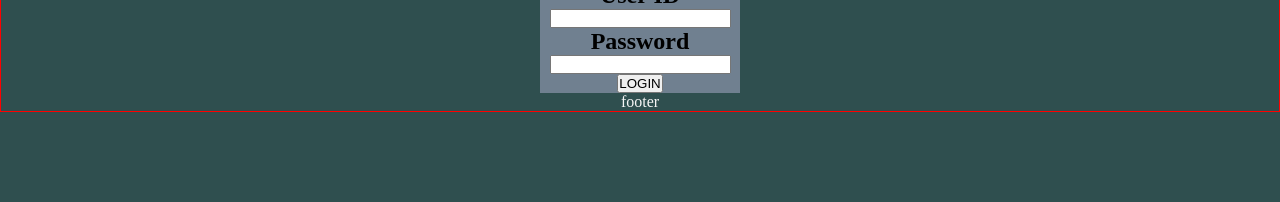
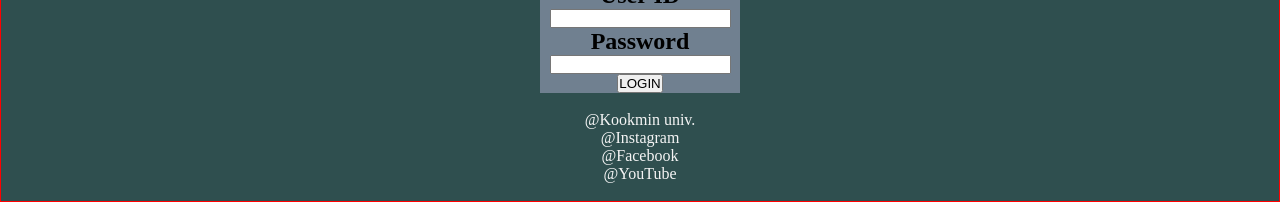
Before and after one commit to Choi-Jiwon-38/WINK-HTML-study, a plain HTML site: page WINK-week-3/week3_20213091.html in a window 1280 px wide. Shown: the part 798-1000 px from the top of the page. Before the commit the page ends 910 px from the top, so only its background shows below. Drawn offline with Linux system fonts and the light colour scheme.

Commit message:
Update week3_20213091.html
add <footer>

```diff
--- a/WINK-week-3/week3_20213091.html
+++ b/WINK-week-3/week3_20213091.html
@@ -74,7 +74,14 @@
         </login_box>
     </form>
 </aside>
-<footer>footer</footer>
+<footer>
+    <br>
+    <li><a href="https://cs.kookmin.ac.kr/">@Kookmin univ.</a></li>
+    <li><a href="https://www.instagram.com/aid_choi/">@Instagram</a></li>
+    <li><a href="https://www.facebook.com/choijw9837/">@Facebook</a></li>
+    <li><a href="https://www.youtube.com/channel/UC5JZ3WRZpRQ0r5AVTm_r3IQ">@YouTube</a></li>
+    <br>
+</footer>
 </body>
 <script>
     function LoginCheck() {
```
